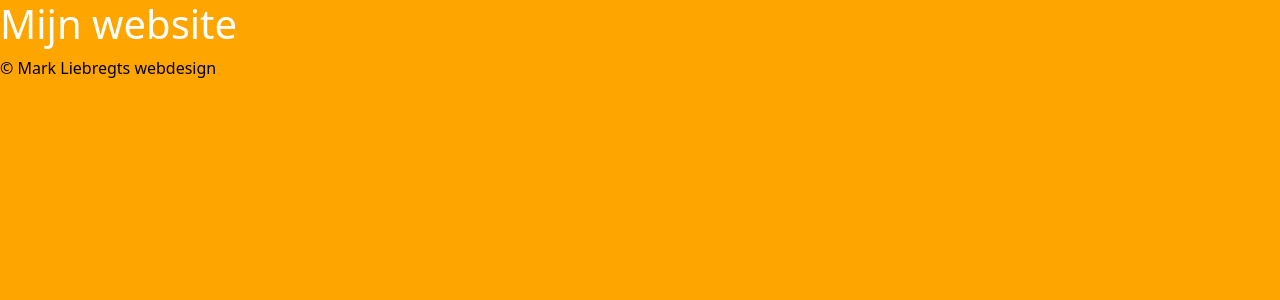
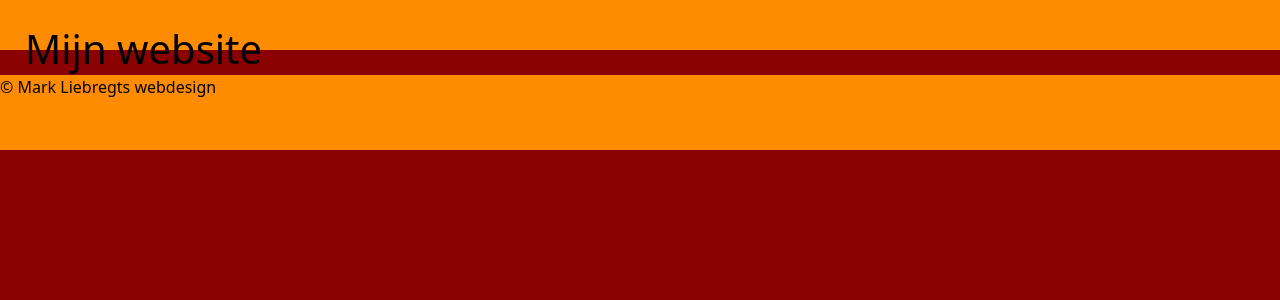
Before and after one commit to MALiebregts/testDjango, a Django app: page / in a window 1280 px wide. Shown: the top 300 px of the page. Run offline with Django 3.2, Linux system fonts and the light colour scheme; data comes from the database, SQL or seed files in the repository; some libraries are stand-ins or nearby versions.

Commit message:
25042024

```diff
--- a/mysite/blog/static/css/stijl.css
+++ b/mysite/blog/static/css/stijl.css
@@ -1,5 +1,43 @@
-body{background-color: orange;color: black;}
+header {
+    background-color: darkorange;
+    text-align: left;
+    height: 50px;
+    margin-bottom: 25px;
+    padding:  25px 0px 25px 25px;
+}
 
-h1{color: white;}
+body {
+    background-color: darkred;
+    color: black;
+}
 
-article{width: 500px;margin-bottom: 40px;border: 3px solid red;}
+h1 {
+    color: black;
+}
+
+article {
+    width: 500px;
+    height: auto;
+    border: 2px solid white;
+    padding: 2px;
+    margin-left: 50%;
+}
+
+.post {
+    background-color: pink;
+}
+
+p {
+    padding: 10px;
+}
+
+footer {
+    background-color: darkorange;
+    height: 75px;
+    margin-top: 25px;
+}
+
+h2 {
+    padding-left: 25px;
+    color: yellow;
+}
```
